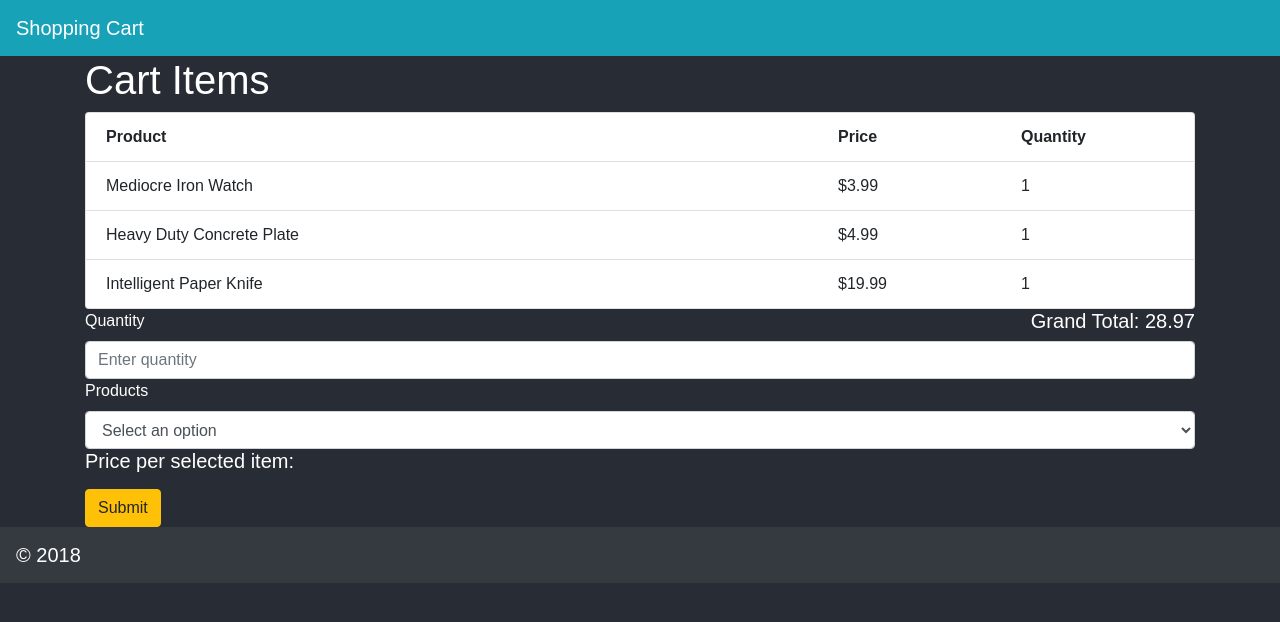
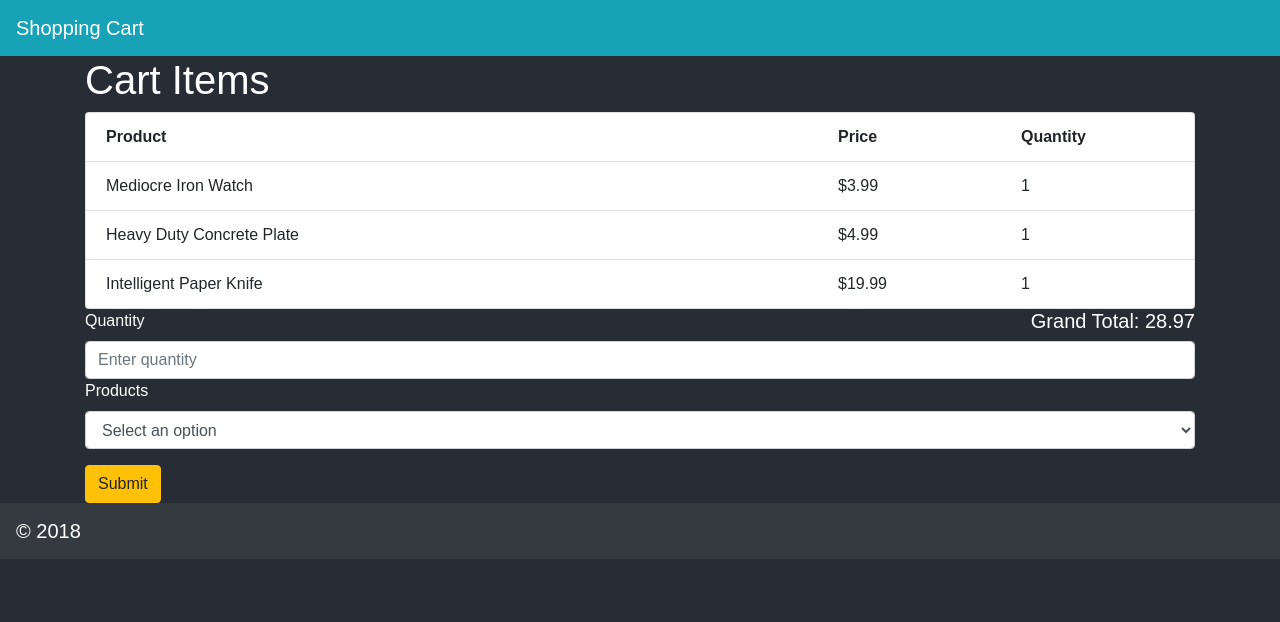
Before and after one commit to verzetem/shopping-cart, a React (Create React App) app: page / in a window 1280 px wide. Shown: the top 622 px of the page. Built offline with nearby package versions, Linux system fonts and the light colour scheme; a web font is replaced by a local one.

Commit message:
removed a line of code from AddItem.js

```diff
--- a/src/Components/AddItem.js
+++ b/src/Components/AddItem.js
@@ -15,7 +15,6 @@ const AddItem = ({ productsList, addToProdList, inputListen, addToCart }) => {
 						<option id="options" key={product.id} pid={product.id} price={product.priceInCents}>{product.name}</option>
 		      )}
 		    </select>
-		    <h5 className="white">Price per selected item: </h5>
 		  </div>
 		    <button onClick={addToCart} className="btn btn-warning"> Submit </button>
 	  </form>
```
